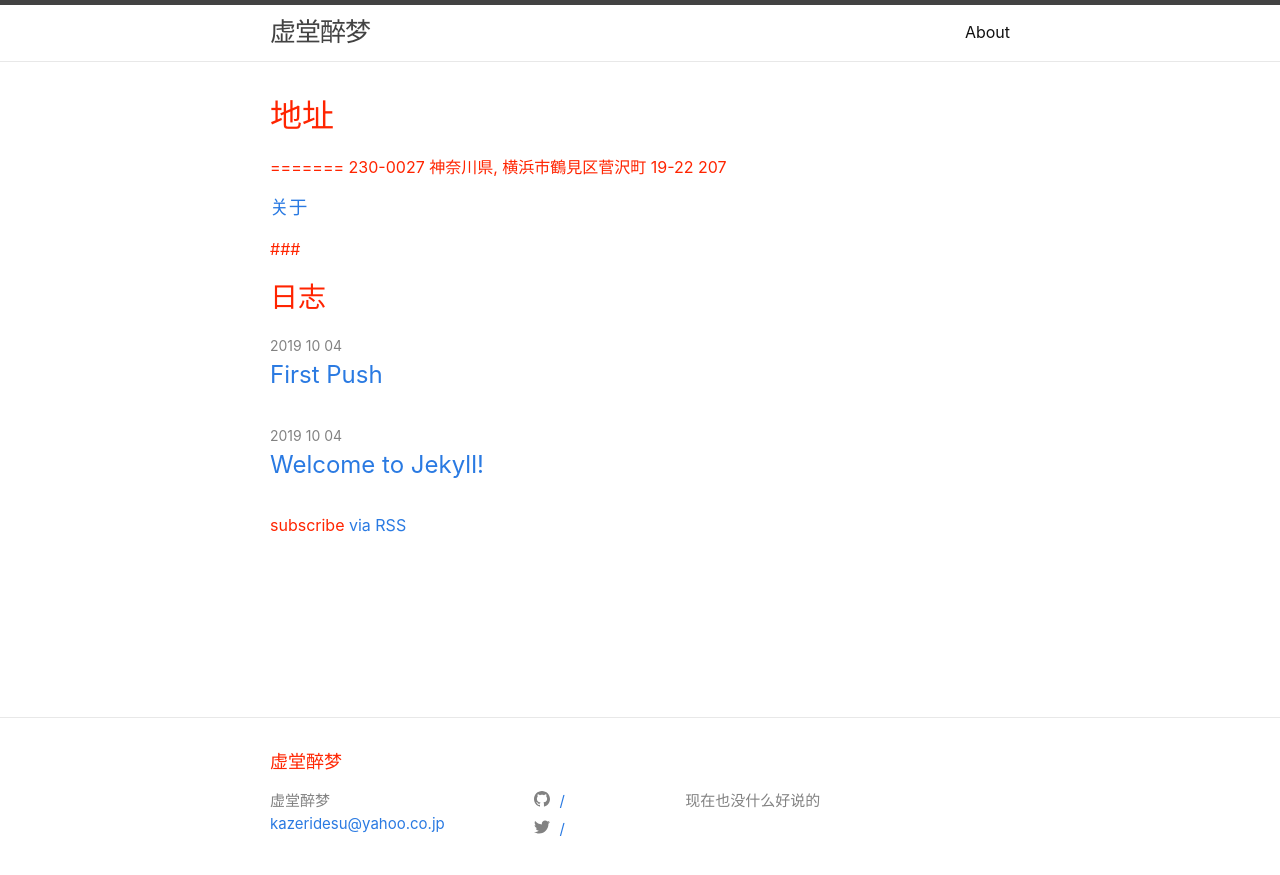
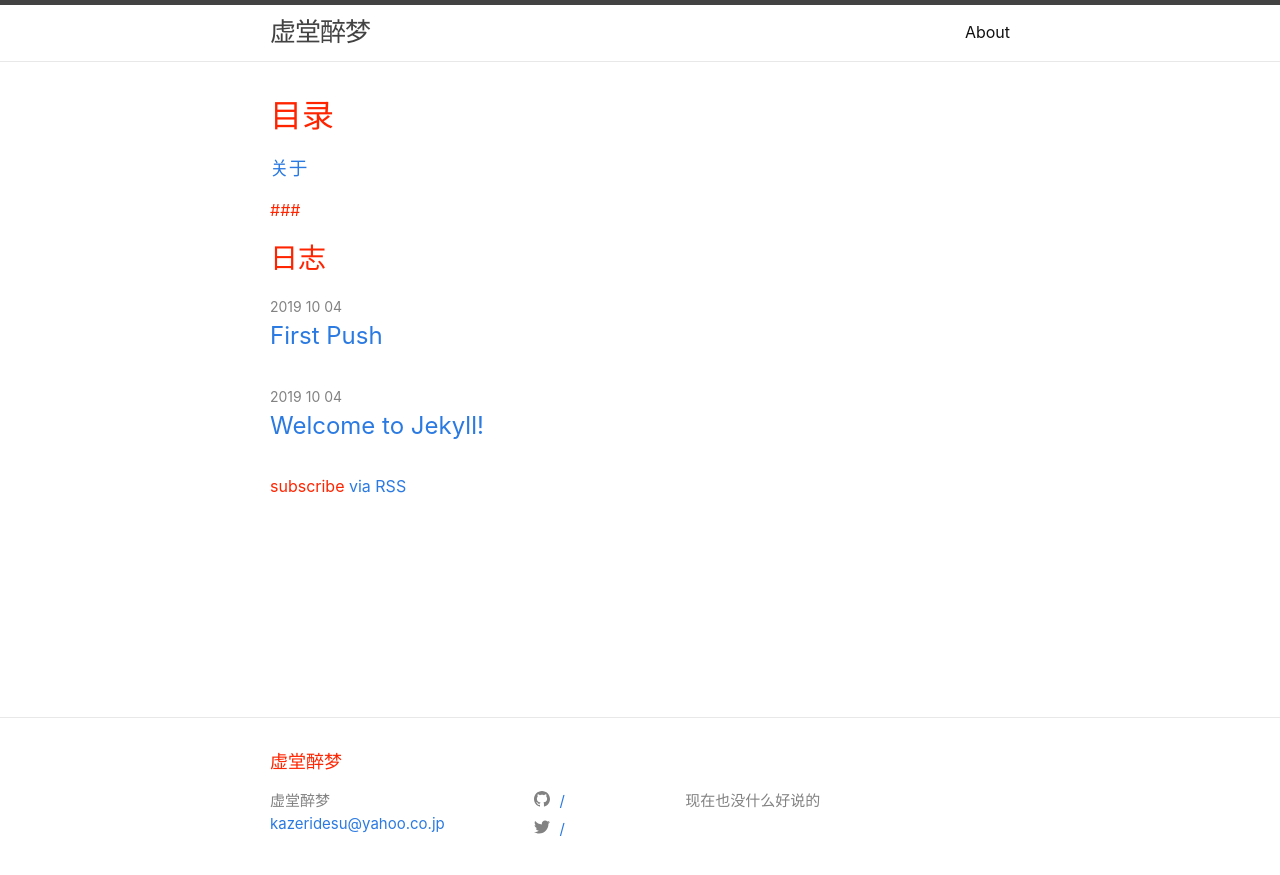
Before and after one commit to kazeridesu/kazeridesu.github.io, a Jekyll site: the page built from index.md, in a window 1280 px wide. Shown: the top 875 px of the page. Built offline with Jekyll 4.4.1, drawn with Linux system fonts in a browser that asks for light colours; our own code applies the rules of GitHub Pages for plain Markdown files.

Commit message:
Update index.md

```diff
--- a/index.md
+++ b/index.md
@@ -4,11 +4,7 @@
 
 layout: home
 ---
-# 地址
-=======
-230-0027
-神奈川県, 横浜市鶴見区菅沢町
-19-22
-207
+# 目录
+
 ### [关于](./about.md)
 ###
```
